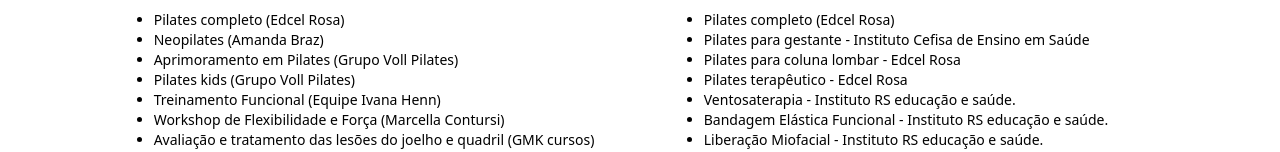
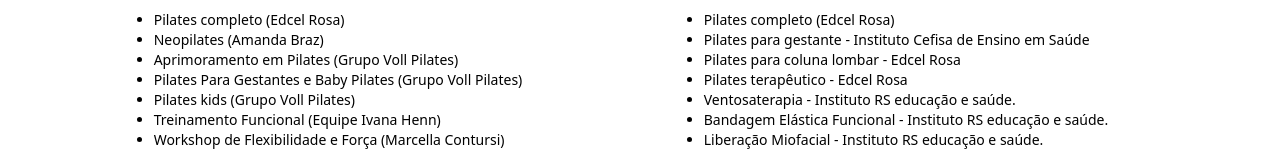
Before and after one commit to felipegrah/viver-mais, a Next.js app: page / in a window 1280 px wide. Shown: the part 2372-2524 px from the top of the page. Built offline with nearby package versions, Linux system fonts and the light colour scheme.

Commit message:
Update description

```diff
--- a/components/Time.js
+++ b/components/Time.js
@@ -37,6 +37,7 @@
               <li>Pilates completo (Edcel Rosa)</li>
               <li>Neopilates (Amanda Braz)</li>
               <li>Aprimoramento em Pilates (Grupo Voll Pilates)</li>
+              <li>Pilates Para Gestantes e Baby Pilates (Grupo Voll Pilates)</li>
               <li>Pilates kids (Grupo Voll Pilates)</li>
               <li>Treinamento Funcional (Equipe Ivana Henn)</li>
               <li>Workshop de Flexibilidade e Força (Marcella Contursi)</li>
```
